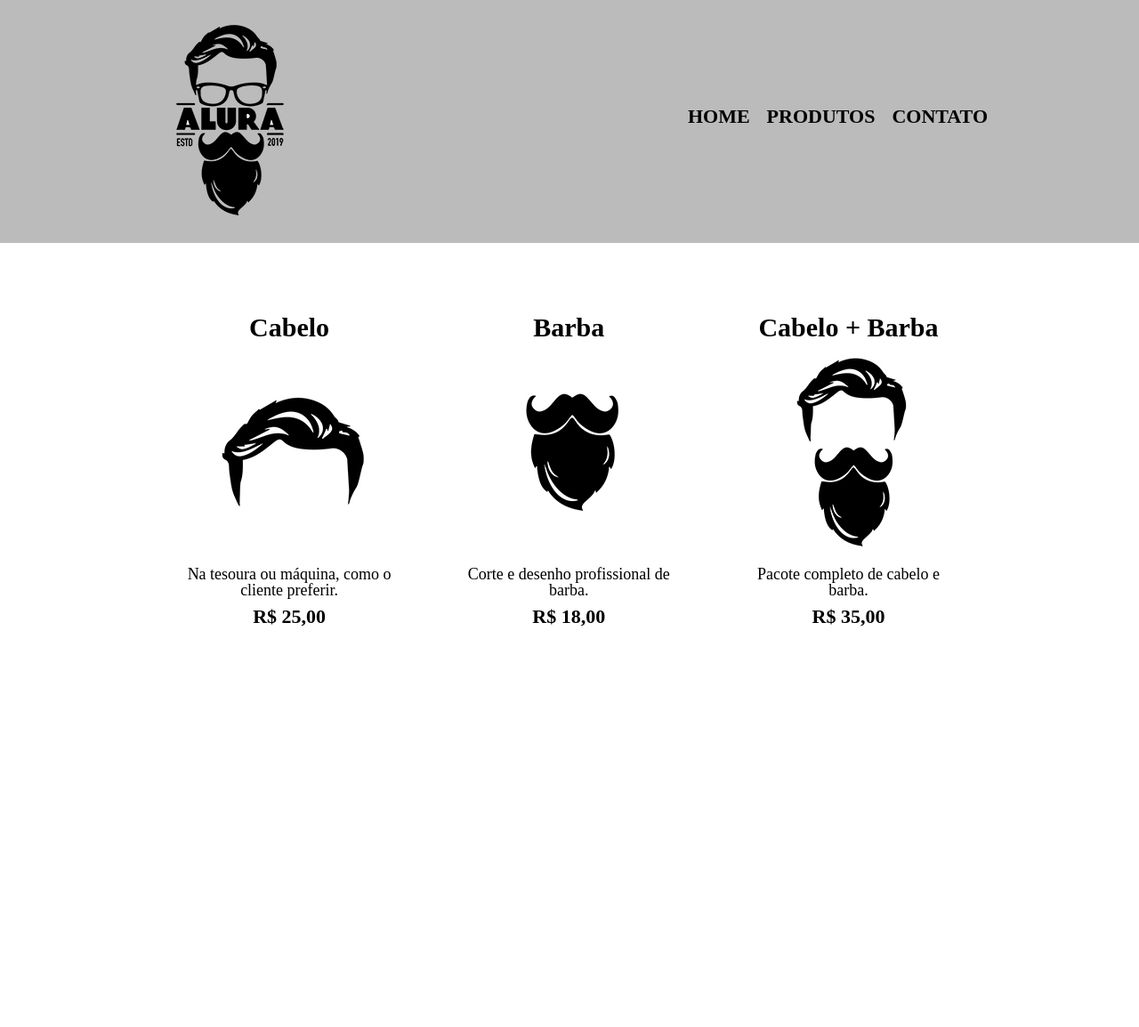
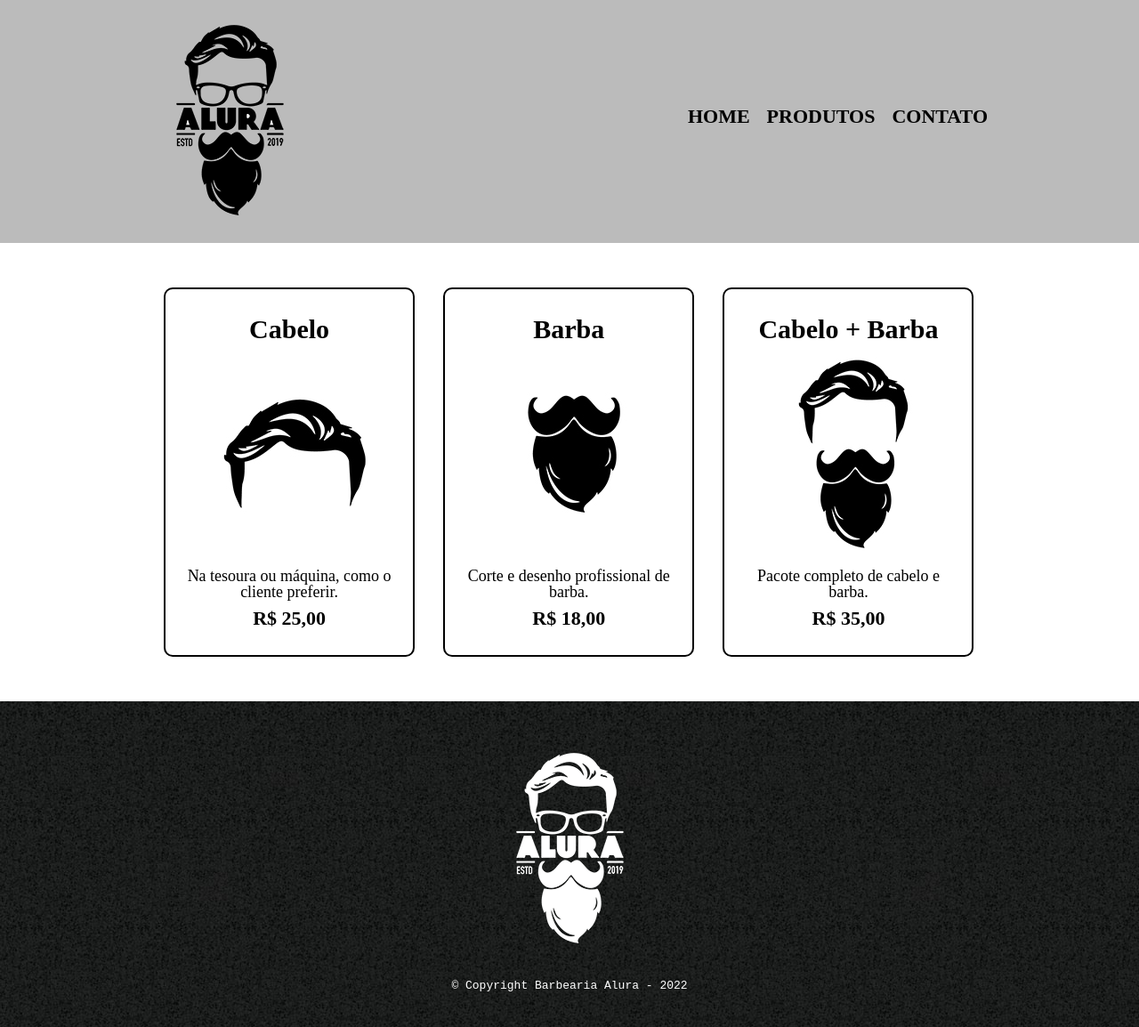
Before and after one commit to lucasalesfivet/alura, a PHP site: page /produtos.html in a window 1280 px wide. Shown: the whole page at 89% size. Before the commit the page ends 704 px from the top, so only its background shows below. Run offline with PHP 8.4, Linux system fonts and the light colour scheme.

Commit message:
aula finalizada

```diff
--- a/html-css/aula2/produtos.html
+++ b/html-css/aula2/produtos.html
@@ -44,5 +44,10 @@
             </li>
         </ul>
     </main>
+
+    <footer>
+        <img src="img/logo-branco.png">
+        <p class="copyright">&copy; Copyright Barbearia Alura - 2022</p>
+    </footer>
 </body>
 </html>
--- a/html-css/aula2/style.css
+++ b/html-css/aula2/style.css
@@ -28,6 +28,11 @@ nav a {
     text-decoration: none;
 }
 
+nav a:hover {
+    color: #C17C19;
+    text-decoration: underline;
+}
+
 .produtos {
     width: 940px;
     margin: 0 auto;
@@ -42,6 +47,20 @@ nav a {
     margin: 0 1.5%;
     padding: 30px 20px;
     box-sizing: border-box;
+    border: 2px solid #000000;
+    border-radius: 10px;
+}
+
+.produtos li:hover {
+    border-color: #C17C19;
+}
+
+.produtos li:hover h2 {
+    font-size: 34px;
+}
+
+.produtos li:active {
+    border-color: #088C19;
 }
 
 .produtos h2 {
@@ -58,3 +77,16 @@ nav a {
     font-weight: bold;
     margin-top: 10px;
 }
+
+footer {
+    text-align: center;
+    background: url("img/bg.jpg");
+    padding: 40px 0;
+}
+
+.copyright {
+    color: #ffffff;
+    font-size: 13px;
+    margin-top: 20px;
+    font-family: 'Courier New', Courier, monospace;
+}
```
